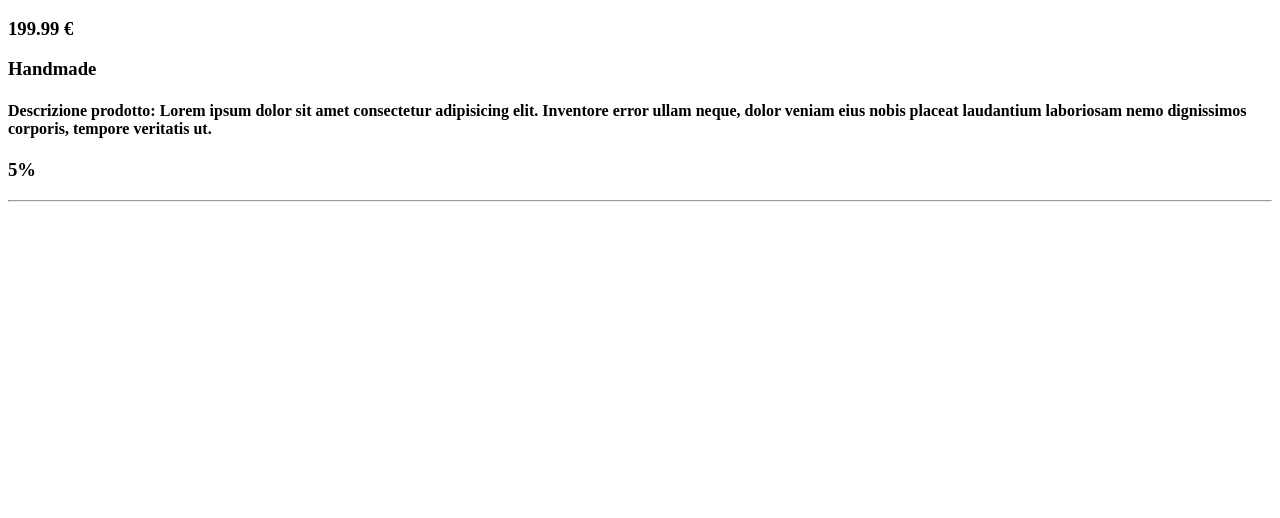
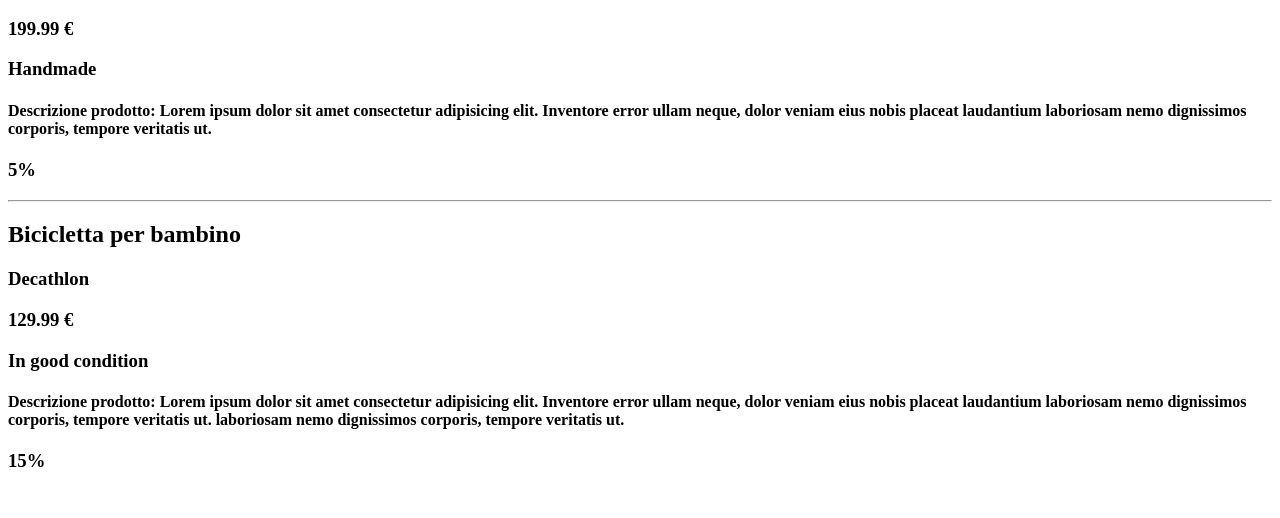
Before and after one commit to Tave23/php-oop-2, a PHP site: page / in a window 1280 px wide. Shown: the part 282-800 px from the top of the page. Run offline with PHP 8.4, Linux system fonts and the light colour scheme.

Commit message:
stampa terza classe

```diff
--- /dev/null
+++ b/classes/SecondHandItem.php
@@ -0,0 +1,22 @@
+<?php
+
+require_once __DIR__ . "/SecondHandItem.php";
+
+class SecondHandItem extends Item{
+
+   private $condition;
+
+   // funzioni SET
+   public function setCondition($_condition){
+      $this->condition = $_condition;
+   }
+
+   // funzioni GET
+   public function getCondition(){
+      return $this->condition;
+   }
+
+
+}
+
+?>
--- a/index.php
+++ b/index.php
@@ -8,21 +8,34 @@ Gestite eventuali eccezioni che si possono verificare (es: carta di credito scad
 
 <?php
 
+// collego i file delle classi
 require_once __DIR__ . "/classes/Item.php";
 require_once __DIR__ . "/classes/HandmadeItem.php";
+require_once __DIR__ . "/classes/SecondHandItem.php";
 
 
 
-
+// creo un item
 $new_item = new Item("Tazza da caffé", 10.99);
 $new_item->setBrand("Azienda X");
 $new_item->setDescription("Lorem ipsum, dolor sit amet consectetur adipisicing elit. Illum, labore?");
 $new_item->setDiscount(10);
 
+
+// creo un HandmadeItem
 $new_HandmadeItem = new HandmadeItem ("Quadro futurista", 199.99);
 $new_HandmadeItem->setDescription("Lorem ipsum dolor sit amet consectetur adipisicing elit. Inventore error ullam neque, dolor veniam eius nobis placeat laudantium laboriosam nemo dignissimos corporis, tempore veritatis ut.");
 $new_HandmadeItem->setHowItsMade("Handmade");
-$new_HandmadeItem->setDiscount(5)
+$new_HandmadeItem->setDiscount(5);
+
+
+// creo un SecondHandItem
+$new_SecondHandItem = new SecondHandItem ("Bicicletta per bambino", 129.99);
+$new_SecondHandItem->setDescription("Lorem ipsum dolor sit amet consectetur adipisicing elit. Inventore error ullam neque, dolor veniam eius nobis placeat laudantium laboriosam nemo dignissimos corporis, tempore veritatis ut. laboriosam nemo dignissimos corporis, tempore veritatis ut.");
+$new_SecondHandItem->setBrand("Decathlon");
+$new_SecondHandItem->setCondition("In good condition");
+$new_SecondHandItem->setDiscount(15);
+
 
 
 ?>
@@ -37,7 +50,7 @@ $new_HandmadeItem->setDiscount(5)
 </head>
 <body>
 
-   <!-- new item -->
+   <!-- **** new item **** -->
    <h2>
       <!-- item's name -->
       <?php echo $new_item->getName() ?>
@@ -62,11 +75,11 @@ $new_HandmadeItem->setDiscount(5)
       <!-- item's discount -->
       <?php echo $new_item->getDiscount() ?>%
    </h3>
-   <!-- /new item -->
+   <!-- **** /new item **** -->
 
    <hr>
 
-   <!-- new HandmadeItem -->
+   <!-- **** new HandmadeItem **** -->
    <h2>
       <!-- HandmadeItem's name -->
       <?php echo $new_HandmadeItem->getName() ?>
@@ -92,9 +105,42 @@ $new_HandmadeItem->setDiscount(5)
       <?php echo $new_HandmadeItem->getDiscount() ?>%
    </h3>
 
-   <!-- /new HandmadeItem -->
+   <!-- **** /new HandmadeItem **** -->
 
    <hr>
+
+   <!-- **** new SecondHandItem **** -->
+   <h2>
+      <!-- SecondHandItem's name -->
+      <?php echo $new_SecondHandItem->getName() ?>
+   </h2>
+
+   <h3>
+      <!-- SecondHandItem's brand -->
+      <?php echo $new_SecondHandItem->getBrand() ?>
+   </h3>
+
+   <h3>
+      <!-- SecondHandItem's price -->
+      <?php echo $new_SecondHandItem->getPrice() ?> €
+   </h3>
+
+   <h3>
+      <!-- SecondHandItem's price -->
+      <?php echo $new_SecondHandItem->getCondition() ?>
+   </h3>
+
+   <h4>
+      <!-- SecondHandItem's description -->
+      Descrizione prodotto: <?php echo $new_SecondHandItem->getDescription() ?>
+   </h4>
+
+   <h3>
+      <!-- SecondHandItem's discount -->
+      <?php echo $new_SecondHandItem->getDiscount() ?>%
+   </h3>
+
+   <!-- **** /new SecondHandItem **** -->
 
 
 
```
